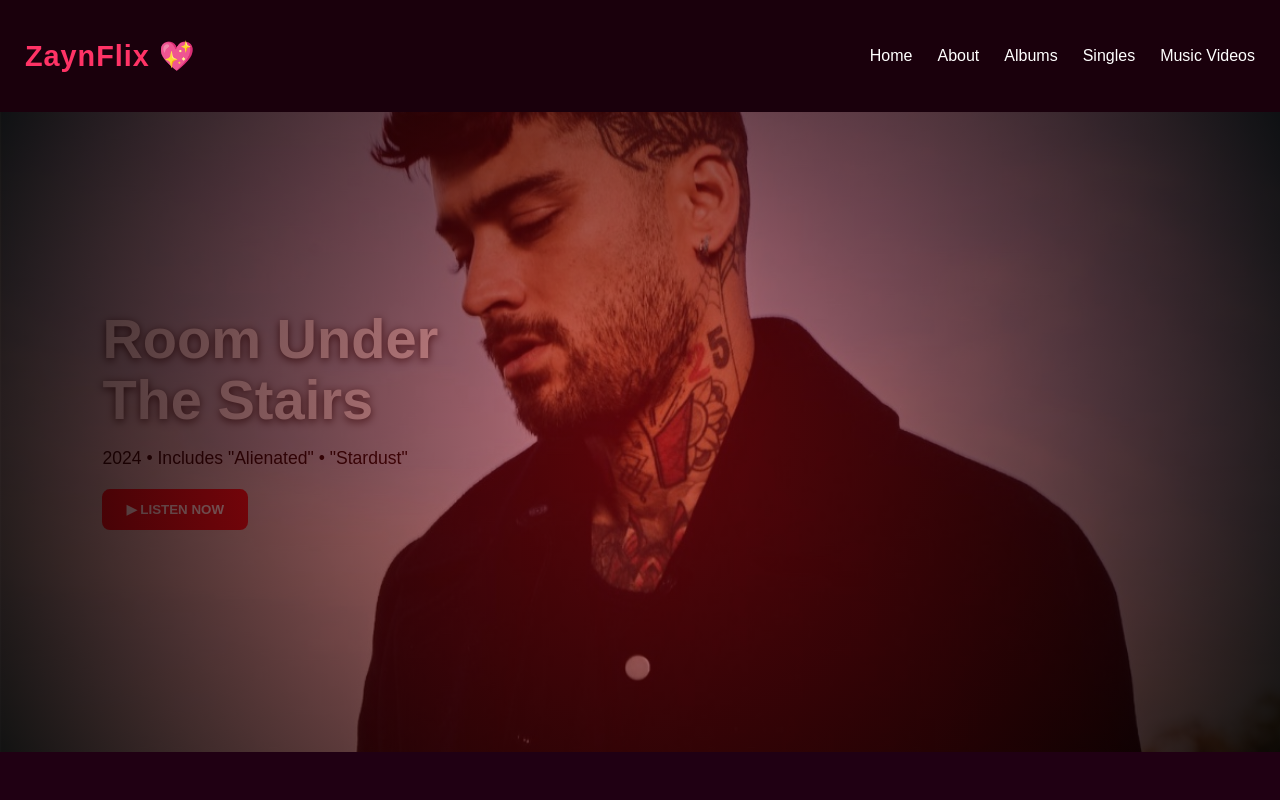
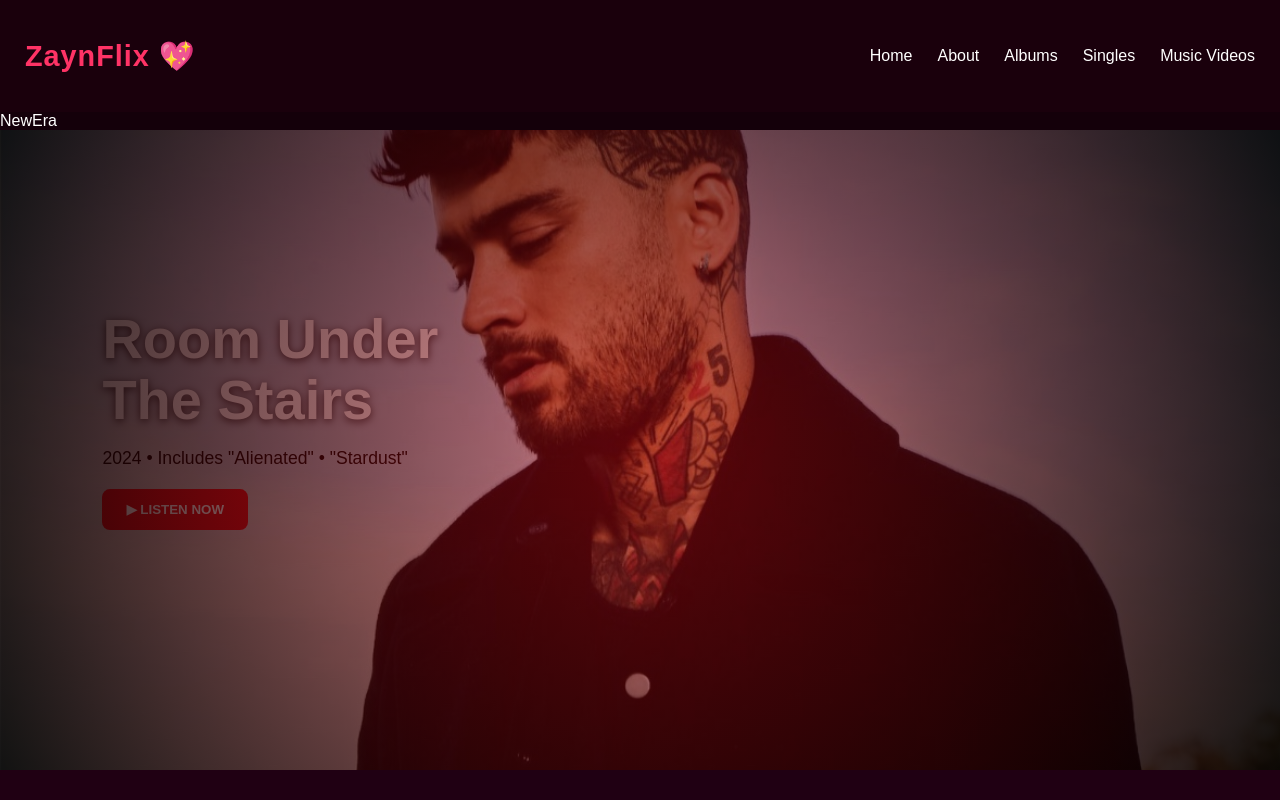
Before and after one commit to OkuhleM/Netflix-Clone, a React (Create React App) app: page / in a window 1280 px wide. Shown: the top 800 px of the page. Built offline with nearby package versions, Linux system fonts and the light colour scheme.

Commit message:
add new file

```diff
--- a/src/Components/Banner.js
+++ b/src/Components/Banner.js
@@ -2,12 +2,18 @@ import React from "react";
 import "../Styling/Banner.css";
 import zaynBanner from "../Assets/zayn-copy.jpg";
 import {albums} from "../Data/zaynData"
+import NewEra from "./NewEra";
 
 function Banner() {
 
 
   return (
     <div className="banner">
+
+<div className="new-era">
+<NewEra />
+</div>
+
       <div className="featured-card">
 
       <img src={zaynBanner} alt="Zayn Malik" className="banner-img" />
--- /dev/null
+++ b/src/Components/NewEra.js
@@ -0,0 +1,9 @@
+import React from 'react'
+
+function NewEra() {
+  return (
+    <div>NewEra</div>
+  )
+}
+
+export default NewEra
```
